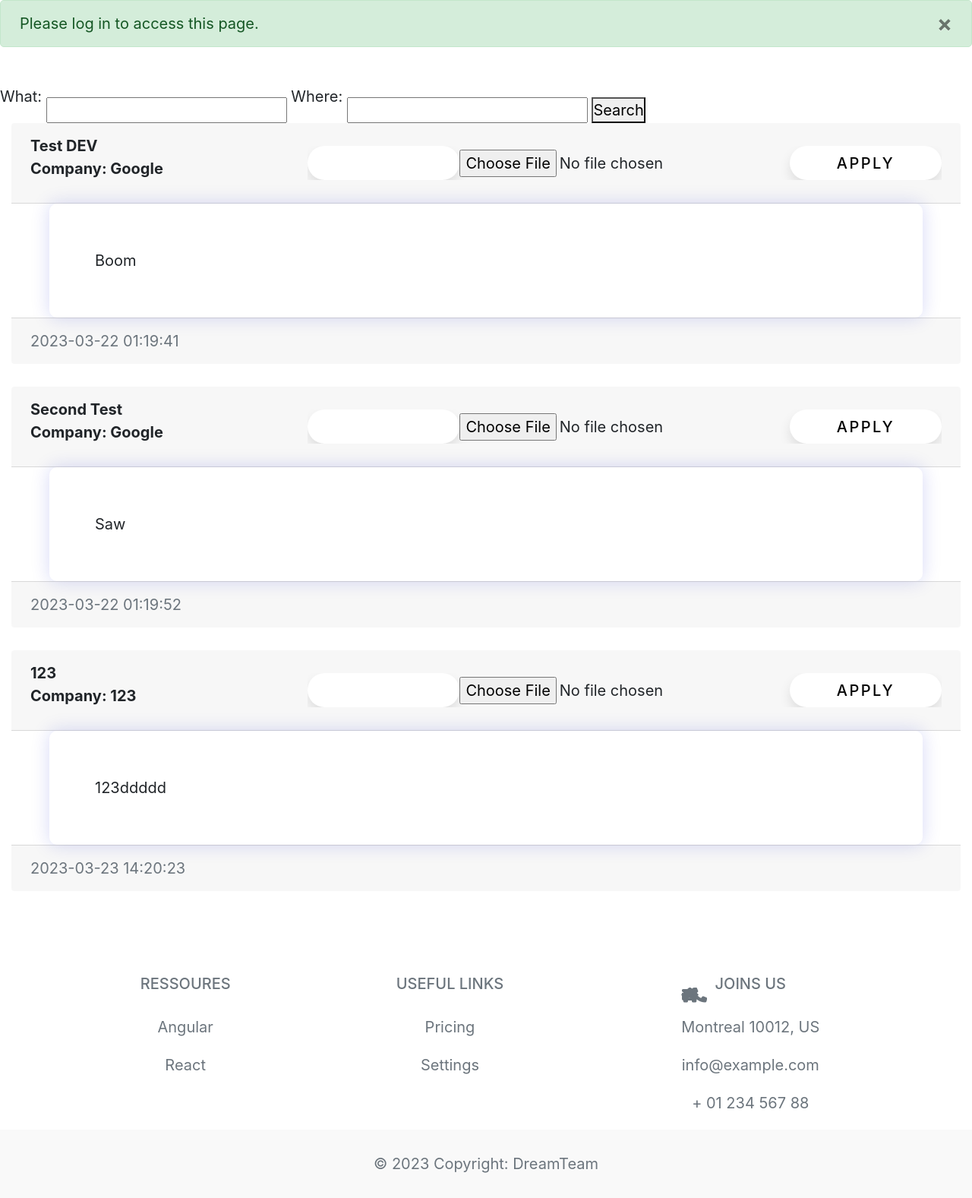
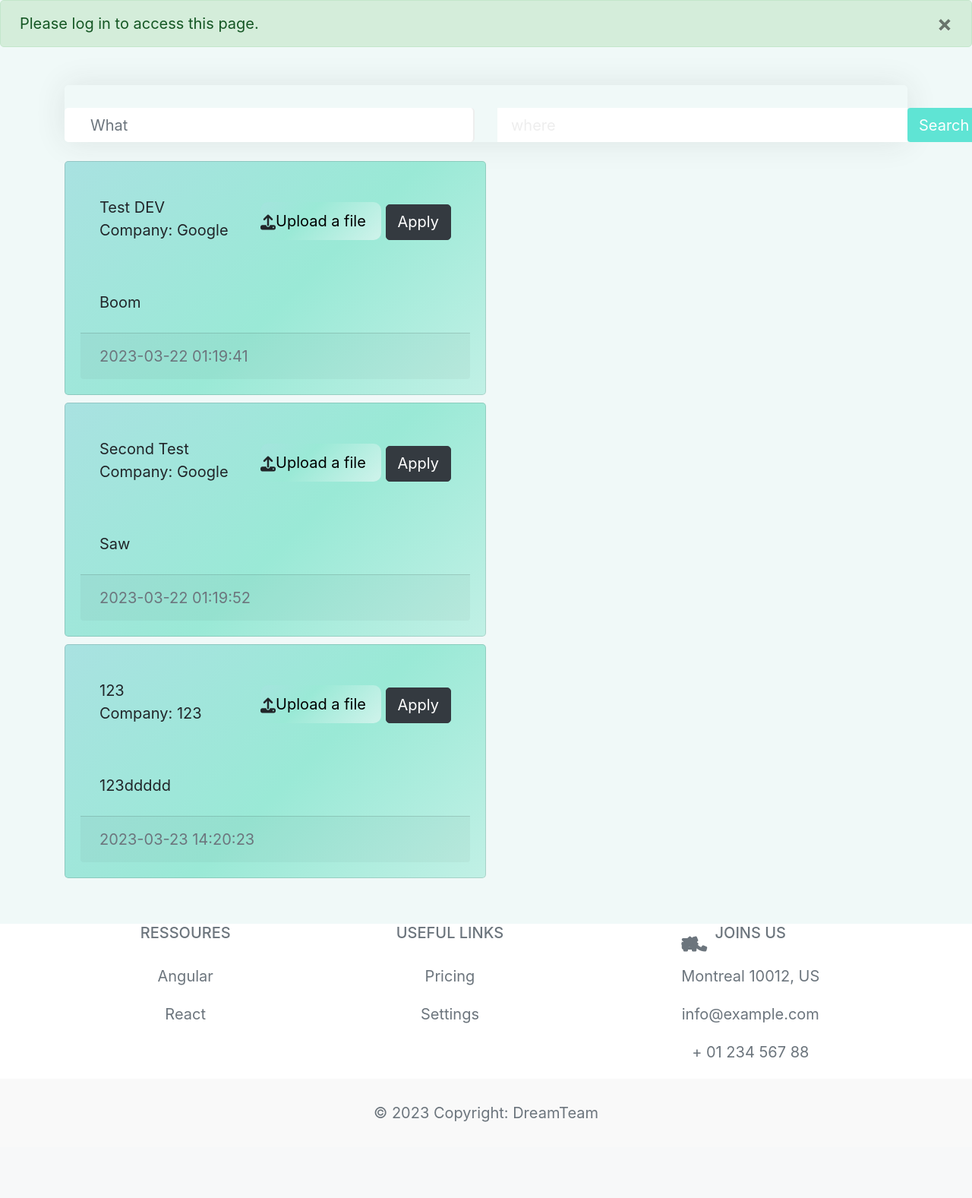
Before and after one commit to Irisvella/DreamTeam-SOEN-341-Project-2023, a Flask app: page /jobposting in a window 1280 px wide. Shown: the part 70-1647 px from the top of the page at 76% size. After the commit the page ends 1547 px from the top, so only its background shows below. Run offline with Flask 3, Linux system fonts and the light colour scheme; some libraries are stand-ins or nearby versions.

Commit message:
Job postings css update

```diff
--- a/Sprint 2/app/static/css/jobpostings.css
+++ b/Sprint 2/app/static/css/jobpostings.css
@@ -1,17 +1,19 @@
 
-/***FIND A JOB PAGE ***/
-
-/***SEARCH BAR */
 
 .search {
-    background-color: #fff;
-    padding: 4px;
+
+   box-shadow:  0 0 40px rgba(51, 51, 51, .1);
+    background-size: 400% 400%;
+    animation: gradient 15s ease infinite;
     border-radius: 5px
+
   }
 
   .search-1 {
     position: relative;
     width: 100%
+
+
   }
 
   .search-1 input {
@@ -25,8 +27,8 @@
 
   .search-1 input:focus {
     border-color: none;
-    box-shadow: none;
     outline: none
+    border: 2px solid blue;
   }
 
   .search-1 i {
@@ -35,6 +37,7 @@
     left: 5px;
     font-size: 24px;
     color: #eee
+
   }
 
   ::placeholder {
@@ -71,11 +74,10 @@
 
   .search-2 button {
     position: absolute;
-    right: 1px;
-    top: 0px;
+
     border: none;
     height: 45px;
-    background-color: red;
+    background-color: #5FE4D4;
     color: #fff;
     width: 90px;
     border-radius: 4px
@@ -100,3 +102,13 @@
         top: 5px
     }
   }
+
+  .recherche{
+    margin-top: 50px;
+    padding-top: 0;
+
+  }
+
+  .contour{
+    padding-top: 100px;
+  }
--- a/Sprint 2/app/static/css/main.css
+++ b/Sprint 2/app/static/css/main.css
@@ -3,7 +3,7 @@
   text-decoration: none;
   padding: 0;
   list-style: none;
-  overflow-x: hidden;
+
 }
 
 a:hover i {
@@ -95,7 +95,8 @@ h1{
     line-height: 60pt;
 }
 
-.card {
+.carte {
+  box-shadow: 10px 10px 5px lightblue;
   transition: 0.2s ease;
   border: 0;
   position: relative;width: 100%;padding-right: 15px;padding-left: 15px
@@ -112,14 +113,14 @@ h1{
   display: block;
   margin-top: 40px;
 }
-.card-text {
+.carte-texte {
   margin-bottom: 0;
 }
 
-.card-title {
+.carte-titre {
   font-weight: 700;
 }
-.card-body {
+.carte-corps {
   margin-left: 50px;
   margin-right: 50px;
   padding: 25px;
@@ -130,13 +131,13 @@ h1{
   box-shadow: 0 0 25px 0 rgba(20,27,202,.17)}
 
 
-   .card-body:hover {
+   .carte-corps:hover {
     background-color: #E45F6F;
     color: #fff;
   }
 
 
-.rounded, .card-icon, .card {
+.rounded, .card-icon, .carte {
   border-radius: 12px !important;
 }
 
@@ -175,7 +176,7 @@ h1{
   justify-content: center;
 }
 
-.button {
+.learnmore {
   width: 200px;
   height: 45px;
   font: size 12px;px;
@@ -192,7 +193,7 @@ h1{
   outline: none;
   }
 
-.button:hover {
+.learnmore:hover {
   background-color: #5FE4D4;
   box-shadow: 0px 15px 20px rgba(46, 229, 157, 0.4);
   color: #fff;
@@ -524,9 +525,3 @@ About us page
   margin-right:12px;
   margin-top:-5px;
 }
-
-/****footer *****/
-.footText{
-  color: #ffffff;
-  background-color: #F0F9F8;
-}
--- a/Sprint 2/app/templates/base.html
+++ b/Sprint 2/app/templates/base.html
@@ -151,11 +151,11 @@
 
  <!--This is the footer template -->
 
-<footer class="text-center text-lg-start bg-white text-muted">
+<footer class="text-center text-lg-start bg-white text-muted"  >
 
   <!-- Section: Social media -->
 
-  <!-- Section: Links  -->
+
   <section class="">
     <div class="container text-center text-md-start mt-5">
       <!-- Grid row -->
--- a/Sprint 2/app/templates/jobposting.html
+++ b/Sprint 2/app/templates/jobposting.html
@@ -3,29 +3,95 @@
 {% block title %}Job Posting{% endblock %}
 
 {% block content %}
-  <br>
+
+<style>
+
+
+  body{
+    background-color:#F0F9F8;
+}
+
+.card,.file {
+    background: linear-gradient(-45deg,#F0F9F8, #9ae9d6, #b5dcea,#ffffff, #c1e9e3 );
+    background-size: 400% 400%;
+    animation: gradient 15s ease infinite;
+}
+
+@keyframes gradient {
+    0% {
+        background-position: 0% 50%;
+    }
+    50% {
+        background-position: 100% 50%;
+    }
+    100% {
+        background-position: 0% 50%;
+    }
+}
+  .file {
+    cursor: pointer;
+    background-color: #F0F9F8;
+    border-radius: 10px;
+    color: #000000;
+    padding: 10px 20px;
+  }
+  #upload {
+    opacity: 0;
+    position: absolute;
+    z-index: -1;
+  }
+</style>
+
+
+
   <form method="POST">
-    <label for="what">What:</label>
-      <input type="text" name="what" id="what" autocomplete="off" list="what-list">
+    <div class="container">
+    <div class="search recherche">
+      <div class="row">
+
+        <div class="col-md-6">
+
+          <div class="search-1">
+            <label for="what"></label>
+            <input type="text" name="what" class="form-control" id="what" autocomplete="off" list="what-list" placeholder="What">
+          </div>
+
+        </div>
+
       <datalist id="what-list">
         {% for post in posts %}
         <option value="{{ post.title }}">
         {% endfor %}
       </datalist>
-      <label for="where">Where:</label>
-      <input type="text" name="where" id="where" autocomplete="off" list="where-list">
+
+      <div class="col-md-6"> <div>
+
+        <div class="search-2">
+        <label for="where"></label>
+        <input type="text" name="where"  id="where" autocomplete="off" list="where-list" placeholder="where">
+
         <datalist id="where-list">
           {% for post in posts %}
           <option value="{{ post.address }}">
           {% endfor %}
         </datalist>
-    <button type="submit" formaction="{{ url_for('main.search') }}">Search</button>
+
+         <button type="submit" class="btn btn-primary" formaction="{{ url_for('main.search') }}">Search</button>
+      </div>
+    </div>
+  </div>
+
+ </div>
+  </div>
+  </div>
  </form>
-  <div id="posts">
+
+
+  <div class="container" id="posts" style="padding-top:25px;" >
     {% if posts %}
     {% for post in posts %}
-    <div class="card border-dark">
-      <div class="card-header d-flex justify-content-between align-items-center">
+    <div class=" card col-md-6 p-3 mb-2" style="height:25%;">
+      <div class=" card-body  d-flex justify-content-between align-items-center">
         <div class="card-title">{{ post.title }}<br>{% print("Company: " + post.user.company_name) %}</div>
         <a href="/posts/{{ post.user.username }}">{{ post.user.username }}</a>
         {% if current_user.id == post.author_id %}
@@ -35,28 +101,34 @@
           </div>
           {% else %}
           {% set has_applied = current_user in post.applicants %}
-          <div class="btn-group">
-            <button type="button" class="button"></button>
+          <div class="btn-group"> <!--removing this for aesthetic reason might cause issues. It is below    <button type="button" class="button"></button> -->
+
             {% if has_applied %}
               <button class="button" disabled>Applied</button>
             {% else %}
             <form method="POST" action="{{ url_for('main.apply_post', id=post.id) }}" enctype="multipart/form-data">
-                <input type="file" name="resume_file" required>
-                <button class="button" type="submit">Apply</button>
+              <div style="text-align: left color: #fff;;"><i class="fa-solid fa-upload"></i></div>
+              <label for="upload" class="file"> Upload a file</label>
+              <input type="file"  name="resume_file" id="upload" required>
+                <button class="btn btn-dark" type="submit">Apply</button>
               </form>
+
             {% endif %}
          </div>
         {% endif %}
       </div>
+
+
       <div class="card-body">
         <div class="card-text">{{ post.text }}</div>
       </div>
       <div class="card-footer text-muted">{{ post.date_created }}</div>
     </div>
-    <br>
+
     {% endfor %}
     {% else %}
     <p>No job postings found.</p>
     {% endif %}
   </div>
+  </div>
 {% endblock %}
```
Also changed, not shown: Sprint 2/app/templates/home/home.html (+14 -14 lines), Sprint 2/run.py (line endings or trailing spaces). Lines whose indentation alone changed are shown as unchanged.
